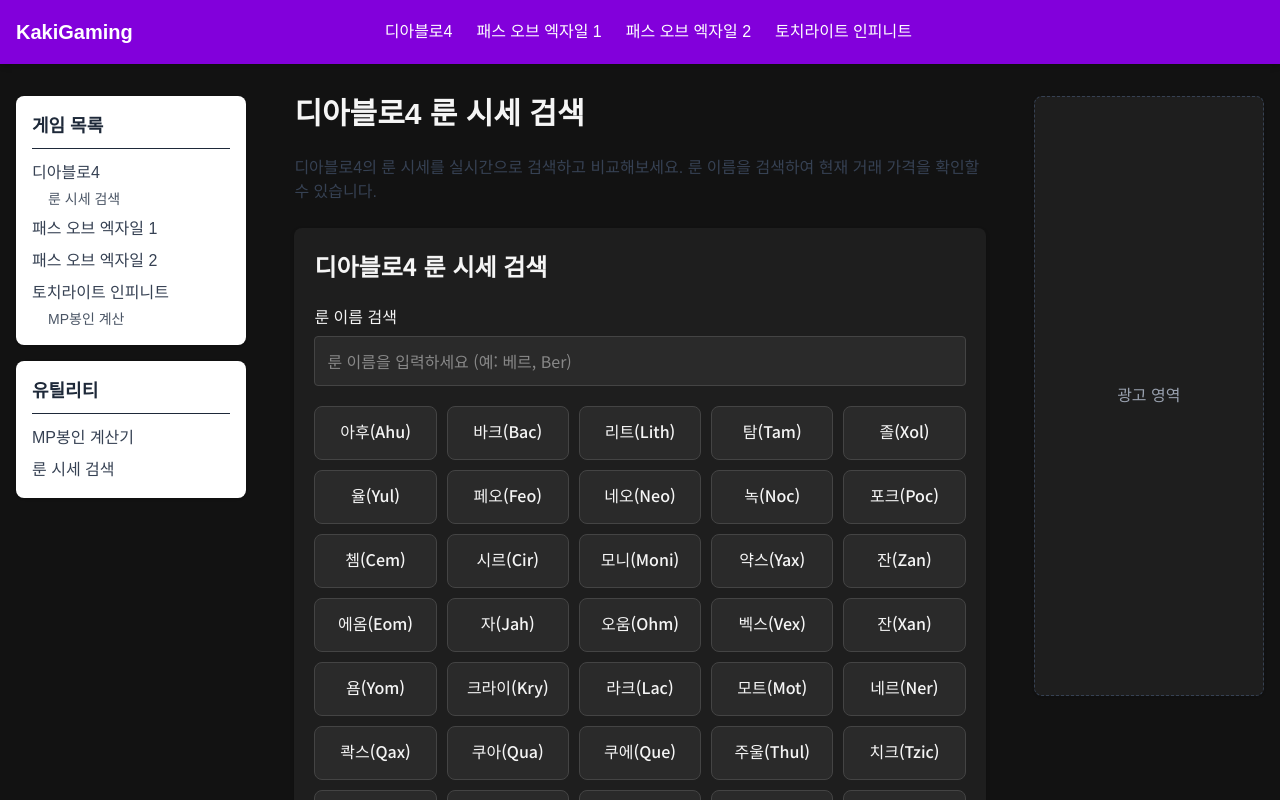
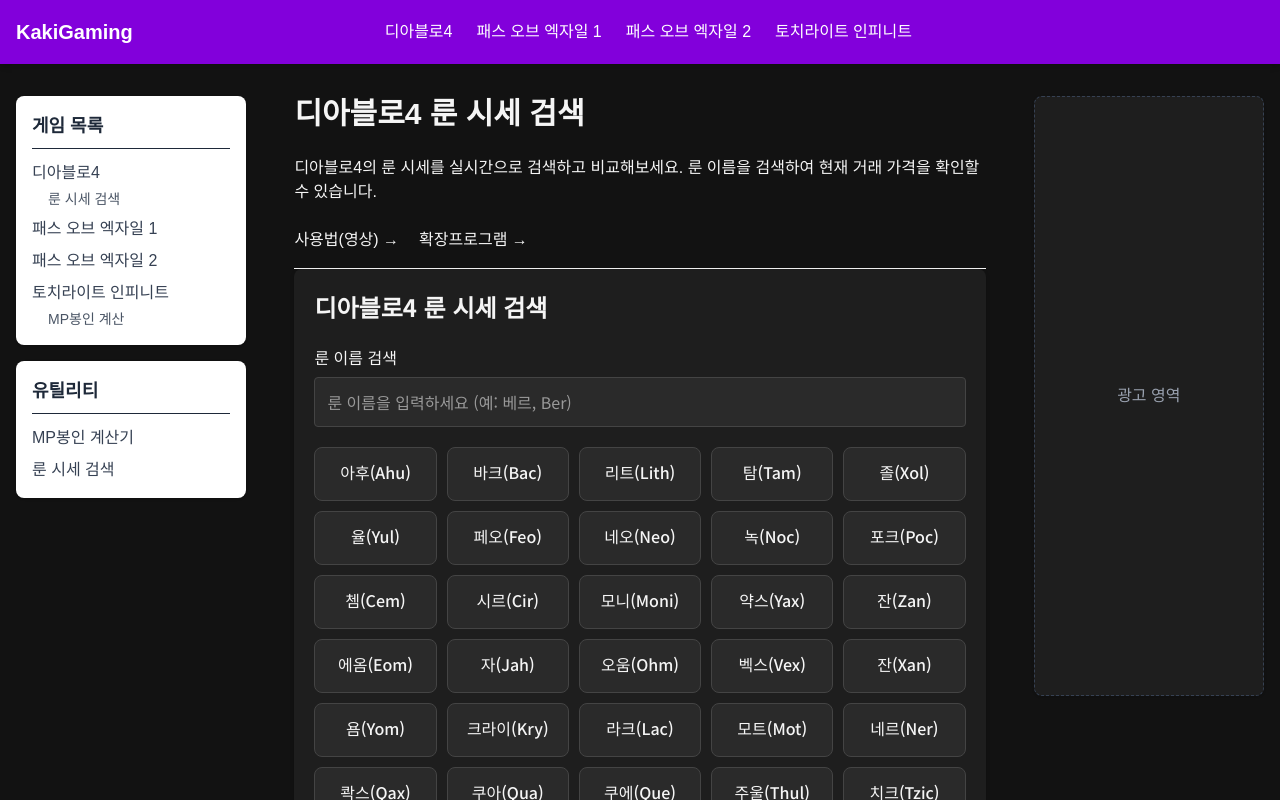
Before and after one commit to nextkaki/KakiGaming, a Next.js app: page /diablo4/rune-price in a window 1280 px wide. Shown: the top 800 px of the page. Built offline with nearby package versions, Linux system fonts and the light colour scheme.

Commit message:
250528 :: 홈페이지 디테일 수정.

```diff
--- a/src/app/diablo4/page.tsx
+++ b/src/app/diablo4/page.tsx
@@ -11,8 +11,7 @@
     return (
         <div>
             <div className="relative h-64 mb-6 rounded-lg overflow-hidden">
-                <Image src="/images/diablo4-banner.jpg" alt="디아블로4" fill style={{ objectFit: "cover" }}
-                 sizes="(max-width: 768px) 100vw, (max-width: 1200px) 50vw, 33vw" />
+                <Image src="/images/diablo4-banner.jpg" alt="디아블로4" fill style={{ objectFit: "cover" }} sizes="(max-width: 768px) 100vw, (max-width: 1200px) 50vw, 33vw" />
                 <div className="absolute inset-0 bg-black/50 flex items-center justify-center">
                     <h1 className="text-4xl font-bold text-white">디아블로4</h1>
                 </div>
@@ -22,10 +21,7 @@
                 <div className="md:col-span-2">
                     <div className="bg-white p-6 rounded-lg shadow-md mb-6">
                         <h2 className="text-2xl text-gray-950 font-bold mb-4">디아블로4 소개</h2>
-                        <p className="text-gray-700 mb-4">디아블로4는 블리자드 엔터테인먼트가 개발 및 배급한 액션 RPG(핵 앤 슬래시) 시리즈의 최신작으로,
-                           2023년 6월 6일 공식 출시되었습니다.
-                            이 작품은 시리즈 특유의 어둡고 음산한 분위기와 자유도 높은 캐릭터 성장, 방대한 오픈월드,
-                            그리고 깊이 있는 파밍 시스템을 계승하면서도 현대적으로 재해석한 것이 특징입니다.</p>
+                        <p className="text-gray-700 mb-4">디아블로4는 블리자드 엔터테인먼트가 개발 및 배급한 액션 RPG(핵 앤 슬래시) 시리즈의 최신작으로, 2023년 6월 6일 공식 출시되었습니다. 이 작품은 시리즈 특유의 어둡고 음산한 분위기와 자유도 높은 캐릭터 성장, 방대한 오픈월드, 그리고 깊이 있는 파밍 시스템을 계승하면서도 현대적으로 재해석한 것이 특징입니다.</p>
                         <p className="text-gray-700">이 페이지에서는 디아블로4의 다양한 공략과 정보, 그리고 룬 시세 검색 기능을 제공합니다.</p>
                     </div>
 
@@ -35,9 +31,15 @@
                             <div className="border-b pb-4">
                                 <h3 className="font-bold text-gray-950 text-lg mb-2">룬 시세 검색</h3>
                                 <p className="text-gray-600 mb-2">디아블로4의 룬 시세를 실시간으로 검색하고 비교해보세요.</p>
-                                <Link href="/diablo4/rune-price" className="text-purple-600 font-medium hover:text-purple-800">
+                                <Link href="/diablo4/rune-price" className="text-purple-600 font-medium hover:text-purple-800 mr-5">
                                     시세 확인하기 &rarr;
                                 </Link>
+                                <a href="https://youtu.be/879gcbaRNTc?si=oP2el4sXCPeDpCzo" target="_blank" rel="noopener noreferrer" className="text-purple-600 font-medium hover:text-purple-800 transition mr-5">
+                                    사용법(영상) &rarr;
+                                </a>
+                                <a href="https://chromewebstore.google.com/detail/item-data-calculator/gbknoekikpkddocbfknioicbkcoclpnm?hl=ko&utm_source=ext_sidebar" target="_blank" rel="noopener noreferrer" className="text-purple-600 font-medium hover:text-purple-800 transition">
+                                    확장프로그램 &rarr;
+                                </a>
                             </div>
                         </div>
                     </div>
--- a/src/app/diablo4/rune-price/page.tsx
+++ b/src/app/diablo4/rune-price/page.tsx
@@ -1,18 +1,25 @@
-import RunePriceSearch from '@/components/calculators/RunePriceSearch';
+import RunePriceSearch from "@/components/calculators/RunePriceSearch";
 
 export const metadata = {
-  title: '룬 시세 검색 - 디아블로4 | KakiGaming',
-  description: '디아블로4의 룬 시세를 실시간으로 검색하고 비교해보세요.',
+    title: "룬 시세 검색 - 디아블로4 | KakiGaming",
+    description: "디아블로4의 룬 시세를 실시간으로 검색하고 비교해보세요.",
 };
 
 export default function RunePricePage() {
     return (
         <div>
             <h1 className="text-3xl font-bold mb-6">디아블로4 룬 시세 검색</h1>
-      <p className="mb-6 text-gray-700">
-        디아블로4의 룬 시세를 실시간으로 검색하고 비교해보세요.
-        룬 이름을 검색하여 현재 거래 가격을 확인할 수 있습니다.
-      </p>
+            <p className="mb-6">디아블로4의 룬 시세를 실시간으로 검색하고 비교해보세요. 룬 이름을 검색하여 현재 거래 가격을 확인할 수 있습니다.</p>
+            <div className="space-y-4">
+                <div className="border-b pb-4">
+                    <a href="https://youtu.be/879gcbaRNTc?si=oP2el4sXCPeDpCzo" target="_blank" rel="noopener noreferrer" className="hover:text-fuchsia-500 transition mr-5">
+                        사용법(영상) &rarr;
+                    </a>
+                    <a href="https://chromewebstore.google.com/detail/item-data-calculator/gbknoekikpkddocbfknioicbkcoclpnm?hl=ko&utm_source=ext_sidebar" target="_blank" rel="noopener noreferrer" className="hover:text-fuchsia-500 transition">
+                        확장프로그램 &rarr;
+                    </a>
+                </div>
+            </div>
 
             <RunePriceSearch />
         </div>
--- a/src/app/torchlight/mp-calculator/page.tsx
+++ b/src/app/torchlight/mp-calculator/page.tsx
@@ -9,8 +9,9 @@
   return (
     <div>
       <h1 className="text-3xl font-bold mb-6">토치라이트 인피니트 MP봉인 계산기</h1>
-      <p className="mb-6 text-gray-700">
+      <p className="mb-6">
         토치라이트 인피니트의 MP봉인 시스템을 계산하여 최적의 스킬 조합을 찾아보세요.
+        <br/>
         각 스킬의 봉인율과 보조 스킬 MP 배율을 입력하면 최종 MP 봉인량과 남은 MP를 계산해 드립니다.
       </p>
 
--- a/src/components/calculators/MPCalculator.module.css
+++ b/src/components/calculators/MPCalculator.module.css
@@ -292,7 +292,6 @@
 }
 
 .noResults {
-  color: #a0a0a0;
   text-align: center;
   padding: 20px;
 }
--- a/src/components/calculators/RunePriceSearch.module.css
+++ b/src/components/calculators/RunePriceSearch.module.css
@@ -38,7 +38,7 @@
 }
 
 .input::placeholder {
-  color: #888;
+  color: #999;
 }
 
 .runeGrid {
```
Lines whose indentation alone changed are shown as unchanged.
